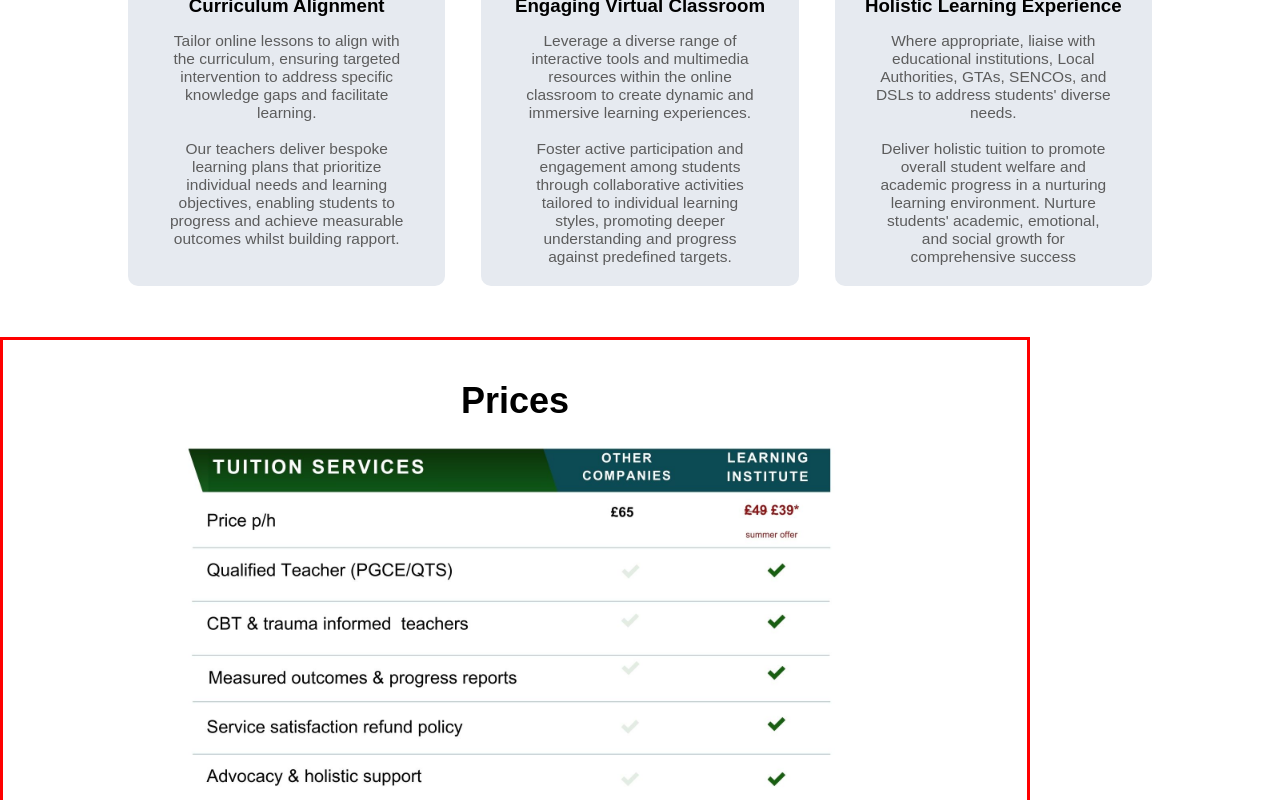
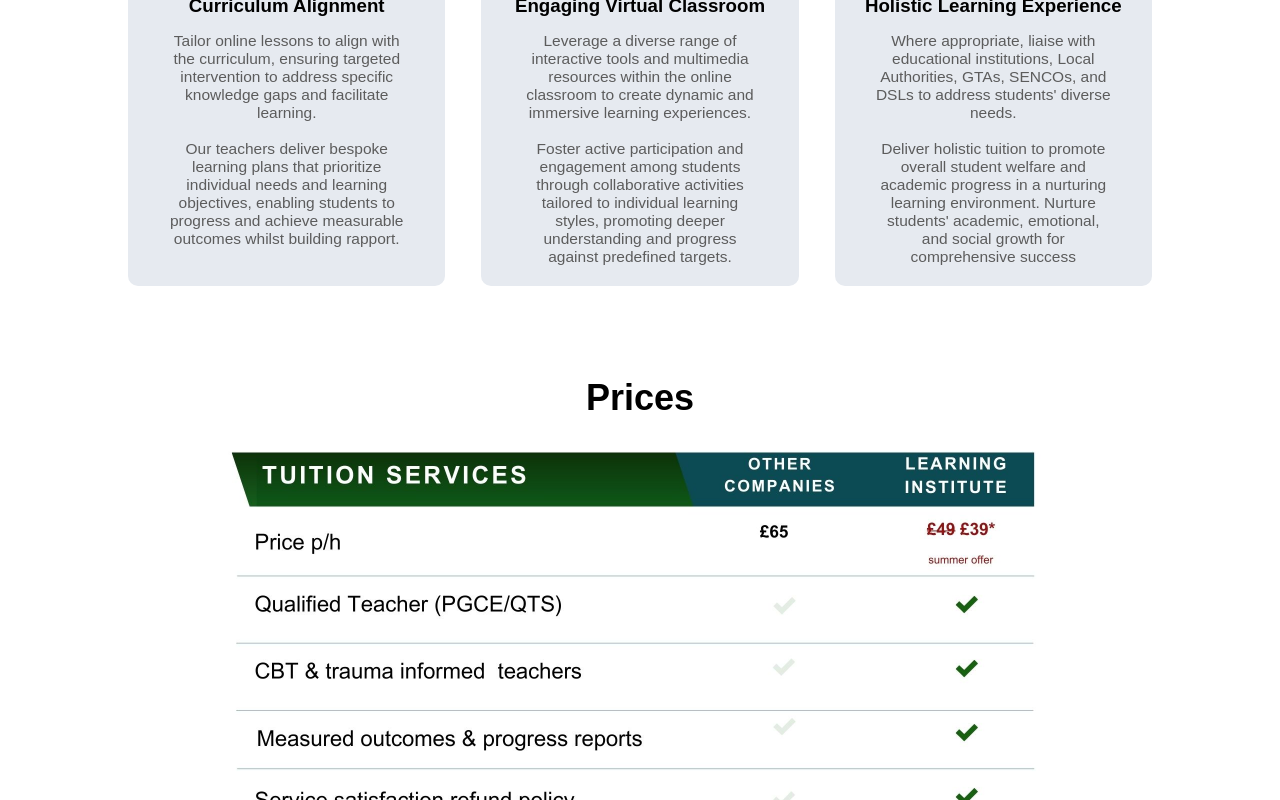
Before and after one commit to AbdulSufi/The-Learning-Institute-New-, a React (Create React App) app: page / in a window 1280 px wide. Shown: the part 2000-2800 px from the top of the page. Built offline with nearby package versions, Linux system fonts and the light colour scheme.

Commit message:
Update-logo, prices

```diff
--- a/src/App.css
+++ b/src/App.css
@@ -508,18 +508,19 @@ footer {
   display: flex;
   flex-wrap: wrap;
   justify-content: center;
-  width: 80%;
+  width: 100%;
+  padding-top: 40px;
+   align-items: center;
   text-align: center;
-  align-items: center;
-  margin-top: 100px auto;
-  padding-top: 40px;
-  border: solid red;
+}
+
+.pricesContainer{
+
 }
 
 .pricesImage {
   width: 75%;
 }
-
 
 
 /* -----blog content-------- */
@@ -680,6 +681,11 @@ footer {
 
 /* ------------about us (new)-------------- */
 
+#aboutUs{
+  padding-top: 20px;
+}
+
+
 .aboutUs-section {
   display: flex;
   flex-wrap: wrap;
--- a/src/Components/Navbar.js
+++ b/src/Components/Navbar.js
@@ -19,7 +19,7 @@ export default function Navbar() {
   return (
     <div>
       <nav>
-        <a href="index.html">
+        <a>
           <img src={logo} alt="logo" />
         </a>
         <div class="nav-links" id="navLinks">
--- a/src/Components/Prices.js
+++ b/src/Components/Prices.js
@@ -4,7 +4,7 @@ export default Prices;
 
 function Prices() {
     return (
-        <div className="pricesSection" id="prices">
+        <div className="pricesSection" >
             <h1> Prices</h1>
 
             <div className="pricesContainer">
```
